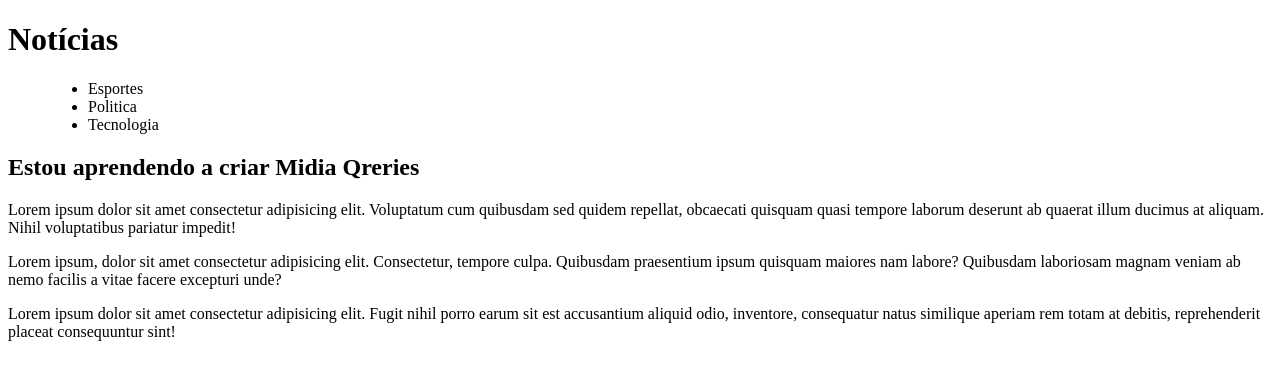
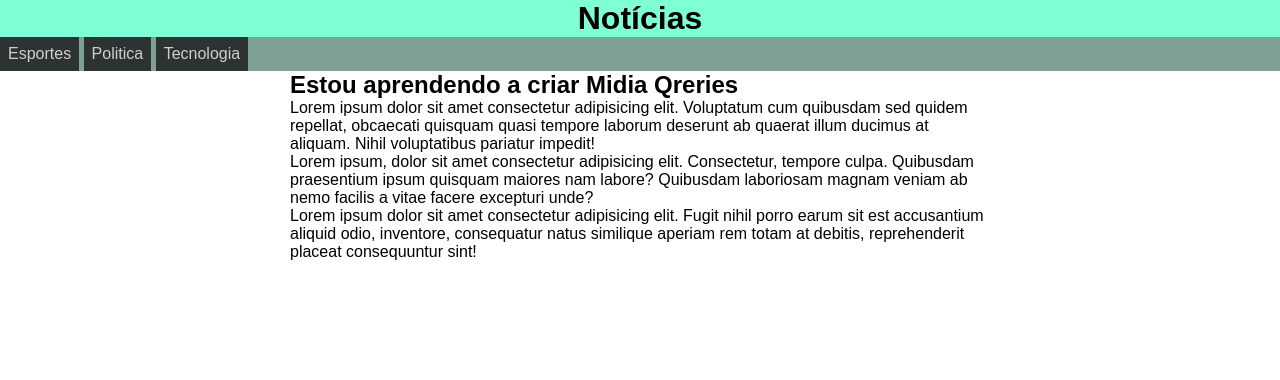
Before and after one commit to Raposo87/html-css, a plain HTML site: page exercicios/ex026-MidiaQuery/midiaQuery-001/index.html in a window 1280 px wide. Drawn offline with Linux system fonts and the light colour scheme.

Commit message:
novos arquivos MQ

```diff
--- a/exercicios/ex026-MidiaQuery/midiaQuery-001/estilos/impressora.css
+++ b/exercicios/ex026-MidiaQuery/midiaQuery-001/estilos/impressora.css
@@ -1,3 +1,26 @@
 @charset "UTF-8";
 
 /*Estilos para impressora*/
+
+*{
+    margin: 10px;
+    padding: 10px;
+}
+
+html{
+    font-family: 'Courier New', Courier, monospace; /*Fontes facilde se ler em papeis*/
+    font-size: 1.5em;
+    line-height: 1.5em;
+}
+
+menu{
+    display: none;
+}
+
+article{
+    width: 100%;
+}
+
+article::after{
+    content: 'Esse artigo foi criado por Igor Raposo';
+}
--- a/exercicios/ex026-MidiaQuery/midiaQuery-001/estilos/telaRespunsiva.css
+++ b/exercicios/ex026-MidiaQuery/midiaQuery-001/estilos/telaRespunsiva.css
@@ -1,3 +1,39 @@
 @charset "UTF-8";
 
 /*Estilos para telas*/
+
+* {
+    margin: 0px;
+    padding: 0px;
+}
+
+html{
+    font-family: Arial, Helvetica, sans-serif;
+    font-size: 1em;
+}
+
+header{
+    background-color: aquamarine;
+}
+
+header > h1{
+    text-align: center;
+}
+
+menu{
+    list-style-type: none;
+    background-color: rgba(128, 128, 128, 0.746);
+}
+
+menu li{
+    display: inline-block;
+    padding: 8px;
+    background-color: rgb(45, 50, 50);
+    color: rgb(208, 208, 208);
+}
+
+article{
+    width: 700px;
+    display: block;
+    margin: auto;
+}
```
Also changed, not shown: exercicios/ex026-MidiaQuery/midiaQuery-001/index.html (+2 -1 lines).
